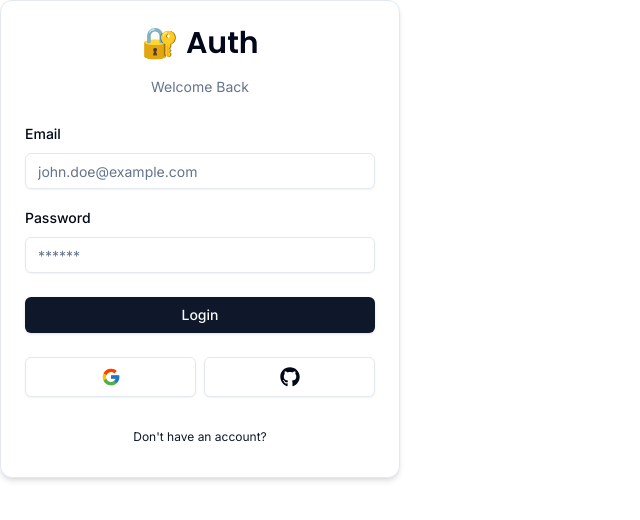
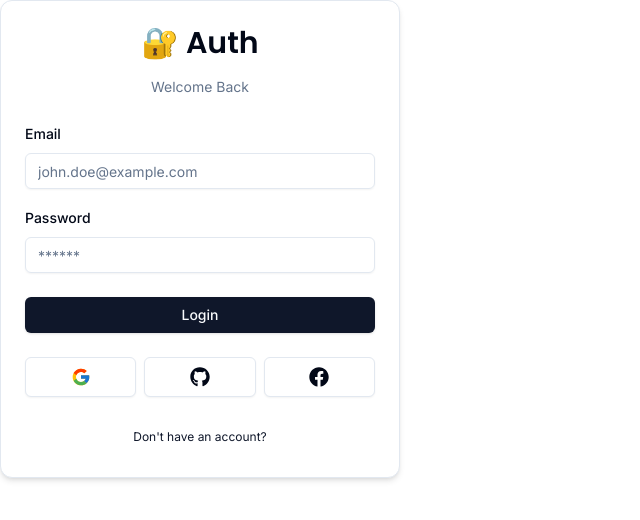
Before and after one commit to htrobles/nextjs-boilerplate, a Next.js app: page /auth/login in a window 1280 px wide. Shown: the top 520 px of the page, without its empty margins (0-640 px from the left). Built offline with nearby package versions, Linux system fonts and the light colour scheme.

Commit message:
include facebook login

```diff
--- a/components/auth/social.tsx
+++ b/components/auth/social.tsx
@@ -1,17 +1,41 @@
 'use client';
 
 import { FcGoogle } from 'react-icons/fc';
-import { FaGithub } from 'react-icons/fa';
+import { FaFacebook, FaGithub } from 'react-icons/fa';
 import { Button } from '@/components/ui/button';
+import { signIn } from 'next-auth/react';
+import { DEFAULT_LOGIN_REDIRECT } from '@/routes';
 
 const Social = () => {
+  const onClick = (provider: 'google' | 'github' | 'facebook') => {
+    signIn(provider, { callbackUrl: DEFAULT_LOGIN_REDIRECT });
+  };
+
   return (
     <div className='flex items-center w-full gap-x-2'>
-      <Button size='lg' className='w-full' variant='outline' onClick={() => {}}>
+      <Button
+        size='lg'
+        className='w-full'
+        variant='outline'
+        onClick={() => onClick('google')}
+      >
         <FcGoogle className='w-5 h-5' />
       </Button>
-      <Button size='lg' className='w-full' variant='outline' onClick={() => {}}>
+      <Button
+        size='lg'
+        className='w-full'
+        variant='outline'
+        onClick={() => onClick('github')}
+      >
         <FaGithub className='w-5 h-5' />
+      </Button>
+      <Button
+        size='lg'
+        className='w-full'
+        variant='outline'
+        onClick={() => onClick('facebook')}
+      >
+        <FaFacebook className='w-5 h-5' />
       </Button>
     </div>
   );
```
Also changed, not shown: auth.config.ts (+8 -1 lines).
